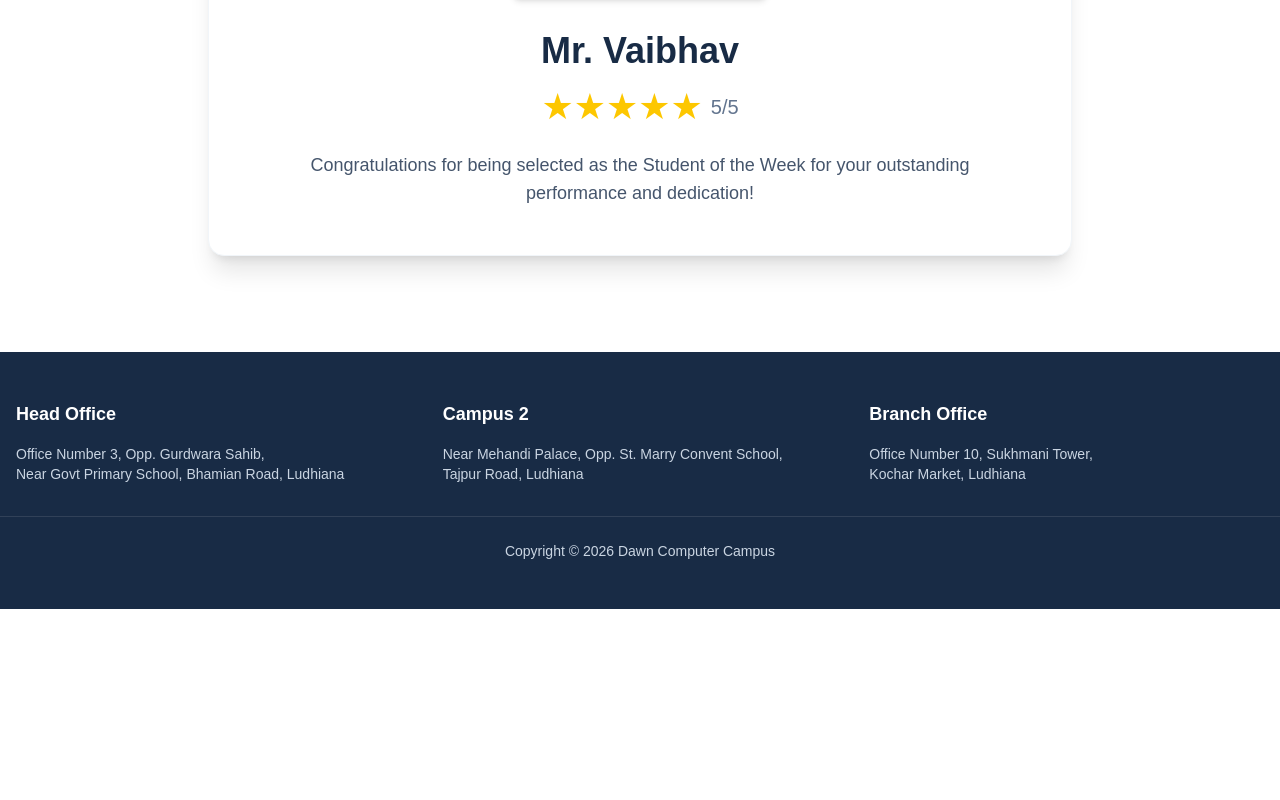
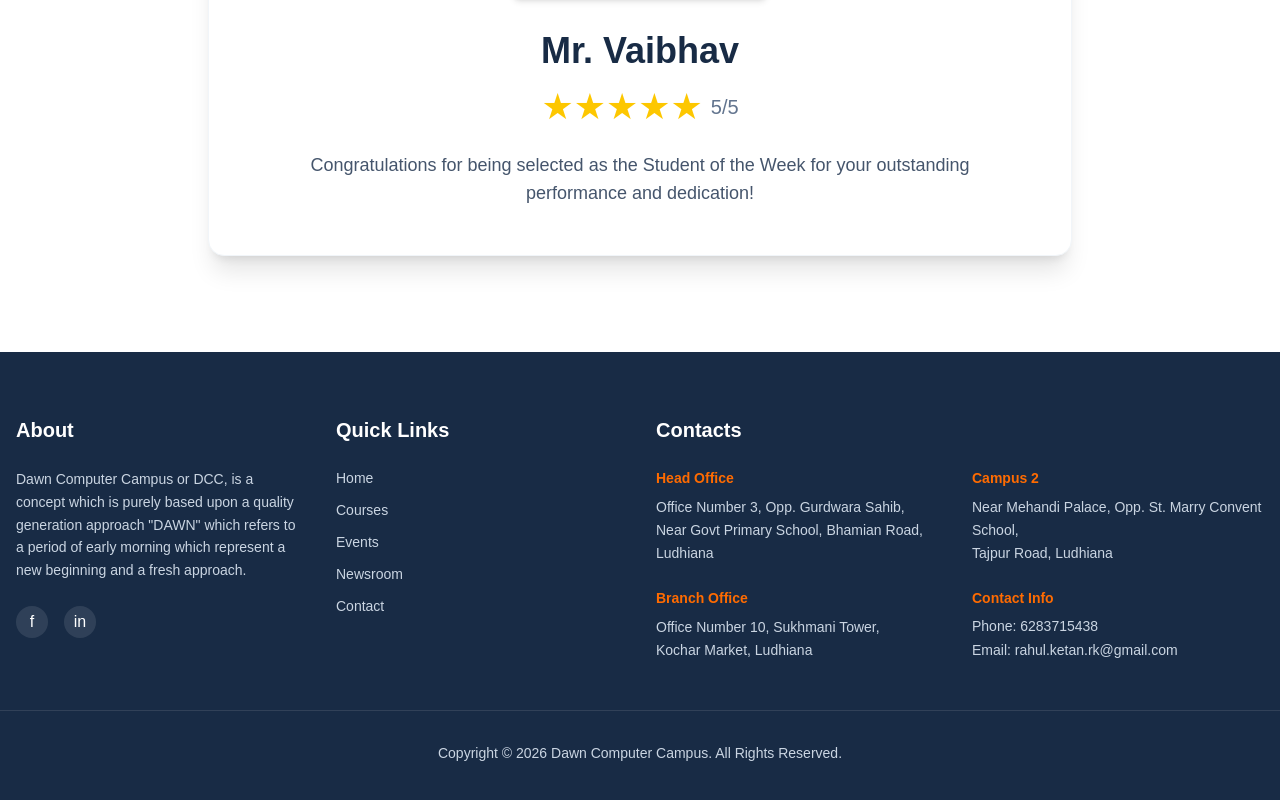
Before and after one commit to vipulbansal1224-wq/dcampus, a Next.js app: page /student-of-the-week in a window 1280 px wide. Shown: the part 702-1502 px from the top of the page. Before the commit the page ends 1311 px from the top, so only its background shows below. Built offline with nearby package versions, Linux system fonts and the light colour scheme.

Commit message:
Stretched slider image and updated footer with full information

```diff
--- a/src/app/layout.tsx
+++ b/src/app/layout.tsx
@@ -77,23 +77,57 @@ export default function RootLayout({
         <main className="flex-1">{children}</main>
 
         {/* Footer */}
-        <footer className="bg-[#182B45] text-slate-300 py-12 mt-auto">
-          <div className="max-w-7xl mx-auto px-4 grid grid-cols-1 md:grid-cols-3 gap-8 mb-8">
-            <div>
-              <h3 className="text-lg font-bold text-white mb-4">Head Office</h3>
-              <p className="text-sm">Office Number 3, Opp. Gurdwara Sahib,<br/>Near Govt Primary School, Bhamian Road, Ludhiana</p>
+        <footer className="bg-[#182B45] text-slate-300 py-16 mt-auto">
+          <div className="max-w-7xl mx-auto px-4 grid grid-cols-1 md:grid-cols-4 gap-8 mb-12">
+
+            <div className="md:col-span-1">
+              <h3 className="text-xl font-bold text-white mb-6">About</h3>
+              <p className="text-sm leading-relaxed mb-6">
+                Dawn Computer Campus or DCC, is a concept which is purely based upon a quality generation approach "DAWN" which refers to a period of early morning which represent a new beginning and a fresh approach.
+              </p>
+              <div className="flex gap-4">
+                <Link href="https://www.facebook.com/rahul.ketan?mibextid=ZbWKwL" target="_blank" className="w-8 h-8 rounded-full bg-white/10 flex items-center justify-center hover:bg-[#ff6b00] transition-colors text-white">f</Link>
+                <Link href="https://www.instagram.com/dcc_gopal/" target="_blank" className="w-8 h-8 rounded-full bg-white/10 flex items-center justify-center hover:bg-[#ff6b00] transition-colors text-white">in</Link>
+              </div>
             </div>
-            <div>
-              <h3 className="text-lg font-bold text-white mb-4">Campus 2</h3>
-              <p className="text-sm">Near Mehandi Palace, Opp. St. Marry Convent School,<br/>Tajpur Road, Ludhiana</p>
+
+            <div className="md:col-span-1">
+              <h3 className="text-xl font-bold text-white mb-6">Quick Links</h3>
+              <ul className="space-y-3 text-sm">
+                <li><Link href="/" className="hover:text-[#ff6b00] transition-colors">Home</Link></li>
+                <li><Link href="/courses" className="hover:text-[#ff6b00] transition-colors">Courses</Link></li>
+                <li><Link href="/events" className="hover:text-[#ff6b00] transition-colors">Events</Link></li>
+                <li><Link href="/newsroom" className="hover:text-[#ff6b00] transition-colors">Newsroom</Link></li>
+                <li><Link href="/contact" className="hover:text-[#ff6b00] transition-colors">Contact</Link></li>
+              </ul>
             </div>
-            <div>
-              <h3 className="text-lg font-bold text-white mb-4">Branch Office</h3>
-              <p className="text-sm">Office Number 10, Sukhmani Tower,<br/>Kochar Market, Ludhiana</p>
+
+            <div className="md:col-span-2">
+              <h3 className="text-xl font-bold text-white mb-6">Contacts</h3>
+              <div className="grid grid-cols-1 sm:grid-cols-2 gap-6 text-sm">
+                <div>
+                  <h4 className="font-bold text-[#ff6b00] mb-2">Head Office</h4>
+                  <p className="leading-relaxed">Office Number 3, Opp. Gurdwara Sahib,<br/>Near Govt Primary School, Bhamian Road, Ludhiana</p>
+                </div>
+                <div>
+                  <h4 className="font-bold text-[#ff6b00] mb-2">Campus 2</h4>
+                  <p className="leading-relaxed">Near Mehandi Palace, Opp. St. Marry Convent School,<br/>Tajpur Road, Ludhiana</p>
+                </div>
+                <div>
+                  <h4 className="font-bold text-[#ff6b00] mb-2">Branch Office</h4>
+                  <p className="leading-relaxed">Office Number 10, Sukhmani Tower,<br/>Kochar Market, Ludhiana</p>
+                </div>
+                <div>
+                  <h4 className="font-bold text-[#ff6b00] mb-2">Contact Info</h4>
+                  <p className="mb-1">Phone: 6283715438</p>
+                  <p>Email: rahul.ketan.rk@gmail.com</p>
+                </div>
+              </div>
             </div>
+
           </div>
-          <div className="text-center text-sm border-t border-slate-700 pt-6">
-            <p>Copyright © 2026 Dawn Computer Campus</p>
+          <div className="text-center text-sm border-t border-slate-700 pt-8 max-w-7xl mx-auto px-4">
+            <p>Copyright © 2026 Dawn Computer Campus. All Rights Reserved.</p>
           </div>
         </footer>
       </body>
--- a/src/components/ImageSlider.tsx
+++ b/src/components/ImageSlider.tsx
@@ -33,7 +33,7 @@ export default function ImageSlider() {
             src={src}
             alt={`Slide ${index + 1}`}
             fill
-            className="object-cover md:object-contain"
+            className="object-fill"
             priority={index === 0}
           />
         </div>
```
